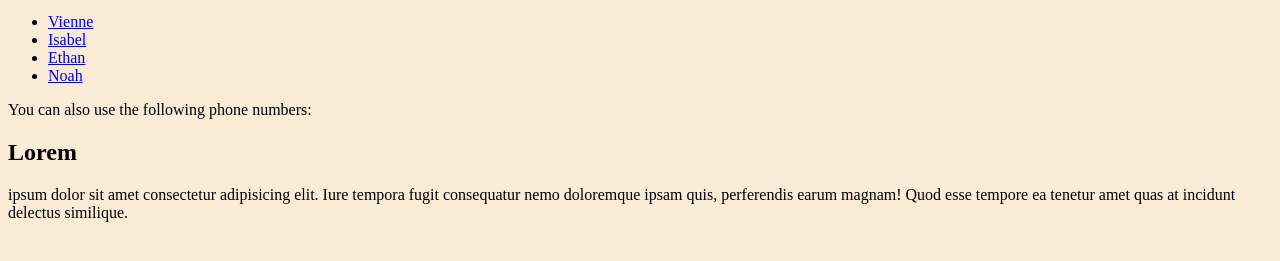
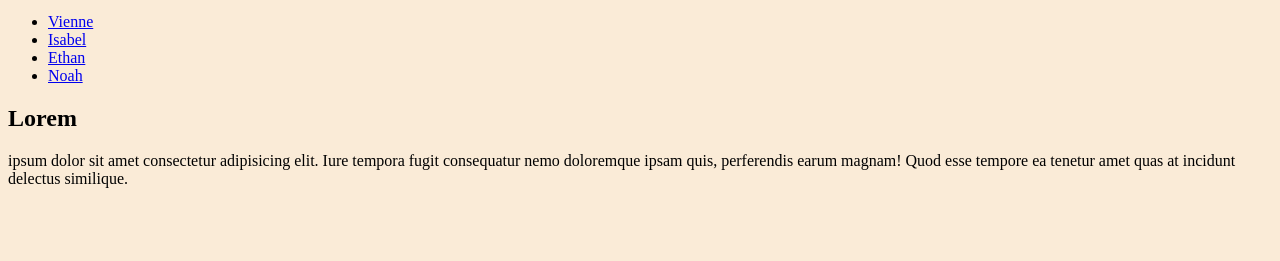
Before and after one commit to NerdyWanKenobi/Loves-of-Zeus, a plain HTML site: page contact.html in a window 1280 px wide. Shown: the part 127-388 px from the top of the page. Drawn offline with Linux system fonts and the light colour scheme.

Commit message:
Minor UI change

```diff
--- a/contact.html
+++ b/contact.html
@@ -24,7 +24,6 @@
         <li><a href="mailto:ethan_hasson@mail.fresnostate.edu">Ethan</a></li>
         <li><a href="mailto:noah_nelson@mail.fresnostate.edu">Noah</a></li>
     </ul>
-    <p>You can also use the following phone numbers:</p>
     <h2>Lorem</h2>
     <p>ipsum dolor sit amet consectetur adipisicing elit. Iure tempora fugit consequatur nemo doloremque ipsam quis,
         perferendis earum magnam! Quod esse tempore ea tenetur amet quas at incidunt delectus similique.</p>
```
